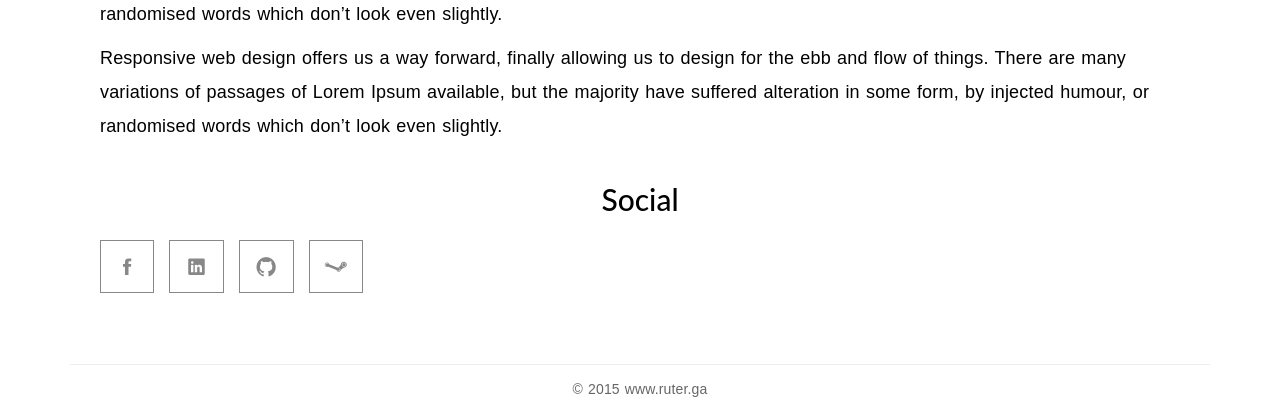
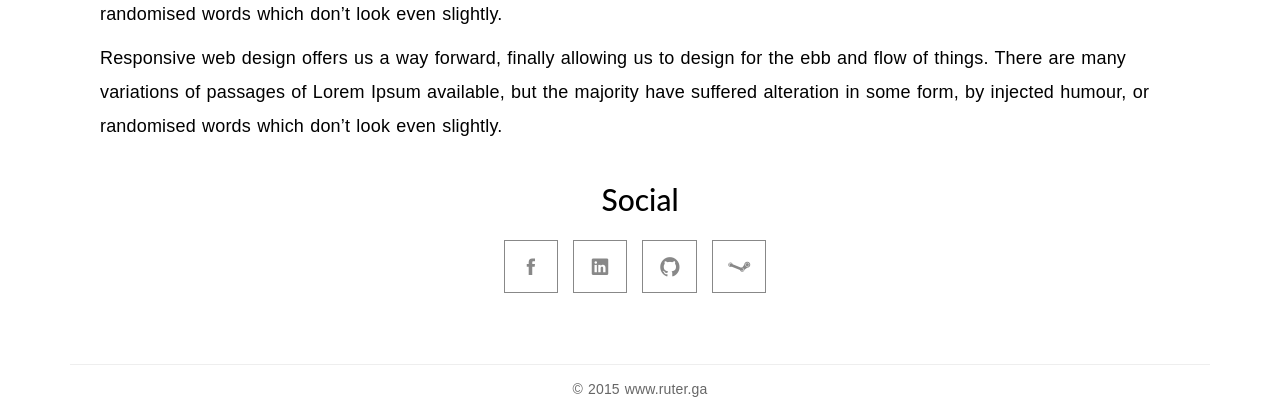
Before and after one commit to ruter/myBlog, a Django app: page /about.html in a window 1280 px wide. Shown: the part 657-1077 px from the top of the page. Run offline with Django 3.2, Linux system fonts and the light colour scheme; tables that the repository leaves empty hold one stand-in row (values such as "Sample post"); some libraries are stand-ins or nearby versions; some web fonts are replaced.

Commit message:
Fix a style error

```diff
--- a/myBlog/templates/about.html
+++ b/myBlog/templates/about.html
@@ -12,7 +12,7 @@
 				<p>Responsive web design offers us a way forward, finally allowing us to design for the ebb and flow of things. There are many variations of passages of Lorem Ipsum available, but the majority have suffered alteration in some form, by injected humour, or randomised words which don’t look even slightly.</p>
 				<div class="height-40px"></div>
 				<h2 class="title text-center">Social</h2>
-				<ul class="social social-index">
+				<ul class="social">
 					<li class="facebook"><a href="https://www.facebook.com/ruter.lv"><span class="ion-social-facebook"></span></a></li>
 					<li class="linkedin"><a href="#"><span class="ion-social-linkedin"></span></a></li>
 					<li class="github"><a href="https://github.com/ruter"><span class="ion-social-github"></span></a></li>
```
